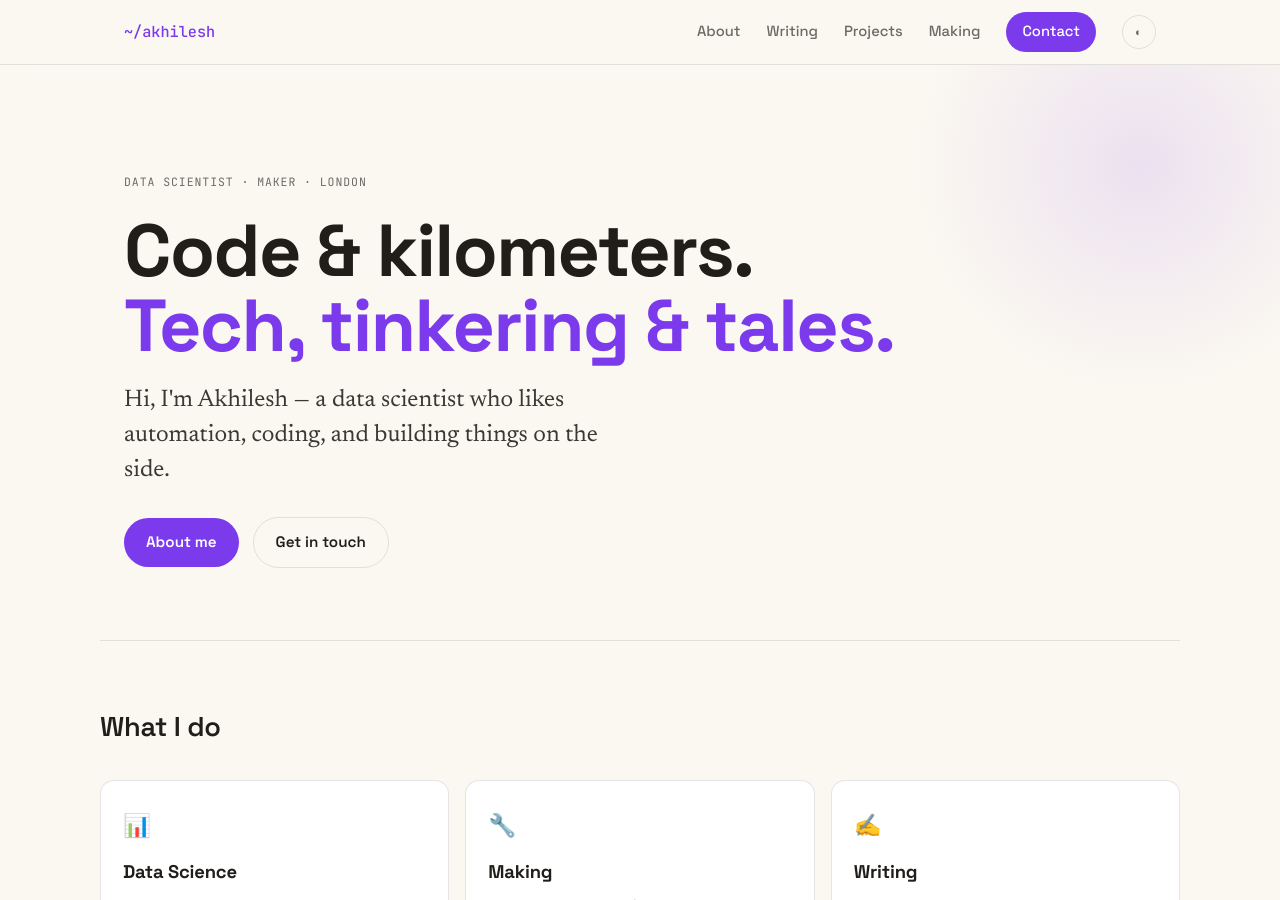
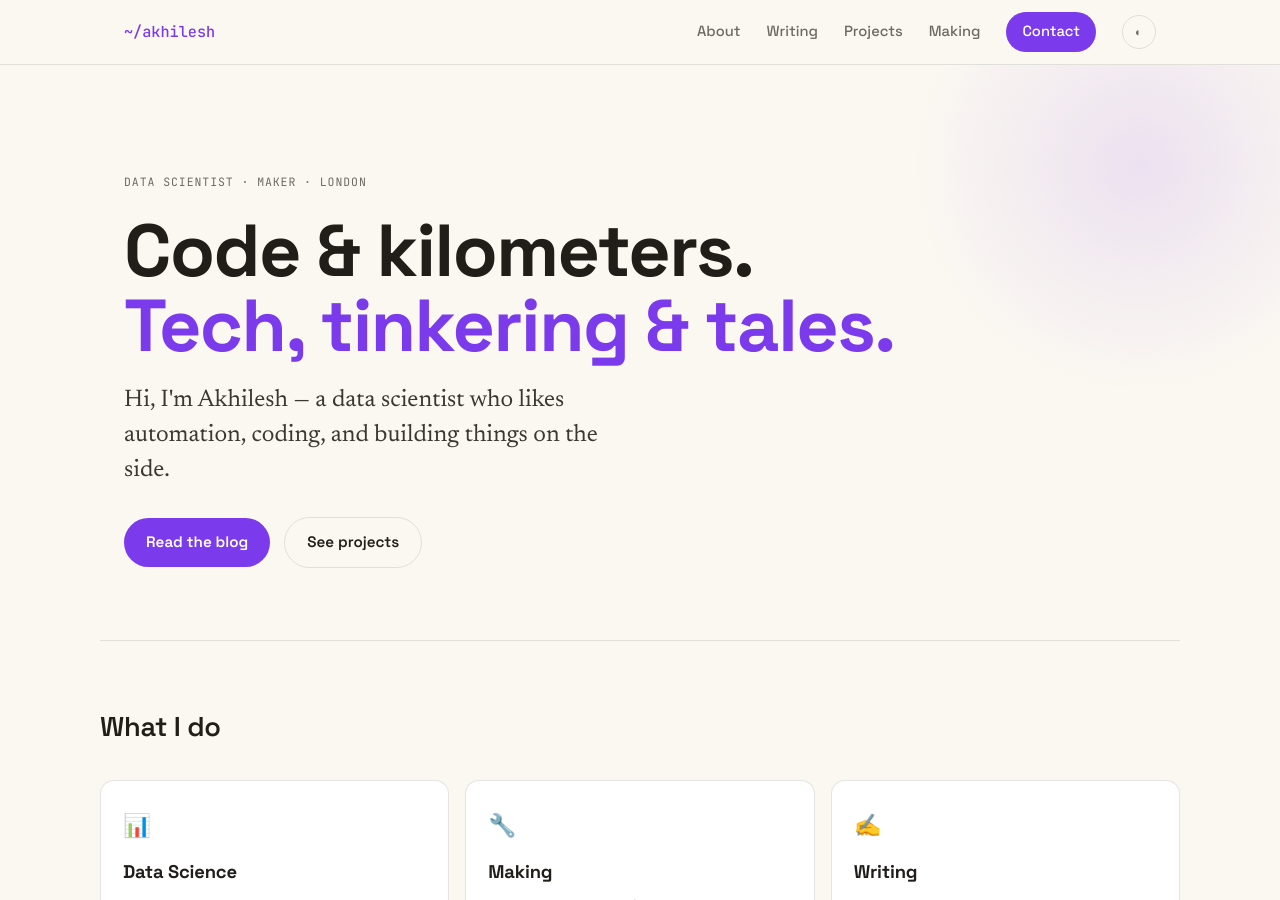
Before and after one commit to koulakhilesh/koulakhilesh.github.io, a Jekyll site: the page built from index.html, in a window 1280 px wide and 900 px high. Built offline with Jekyll 4.4.1, drawn with Linux system fonts in a browser that asks for light colours.

Commit message:
content: revert hero CTAs to Read the blog + See projects

```diff
--- a/_includes/hero.html
+++ b/_includes/hero.html
@@ -5,8 +5,8 @@
     <h1 class="hero-h">Code &amp; kilometers.<br><span class="accent">{{ site.tagline }}</span></h1>
     <p class="hero-sub">Hi, I'm Akhilesh — a data scientist who likes automation, coding, and building things on the side.</p>
     <div class="hero-btns">
-      <a href="{{ '/about/' | relative_url }}" class="btn btn-primary">About me</a>
-      <a href="{{ '/contact/' | relative_url }}" class="btn btn-ghost">Get in touch</a>
+      <a href="{{ '/writing/' | relative_url }}" class="btn btn-primary">Read the blog</a>
+      <a href="{{ '/projects/' | relative_url }}" class="btn btn-ghost">See projects</a>
     </div>
   </div>
 </header>
```
